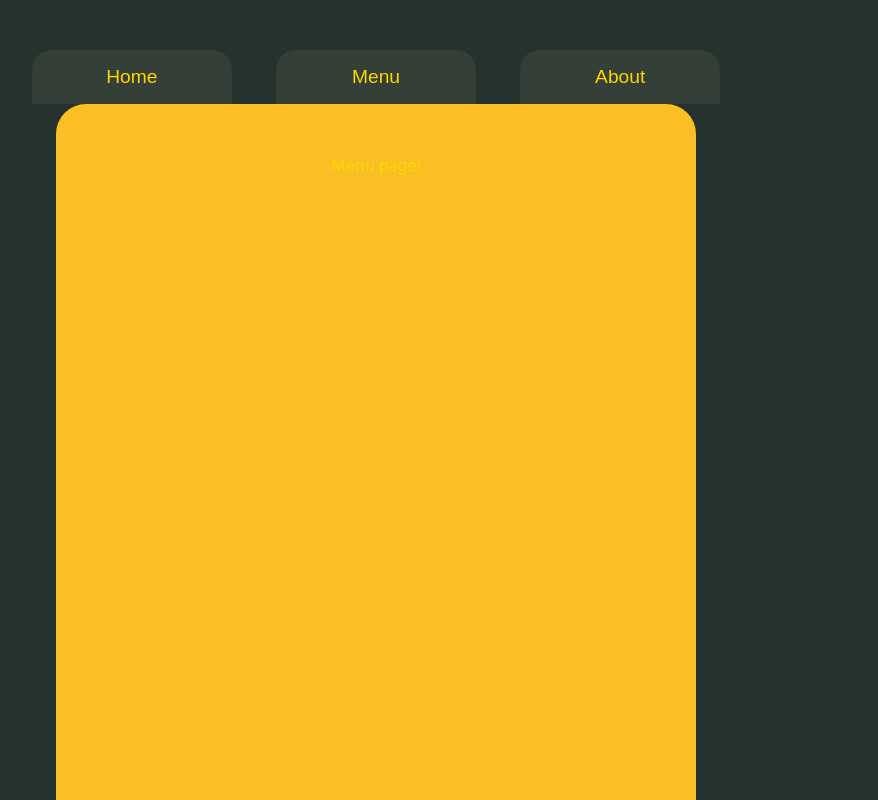
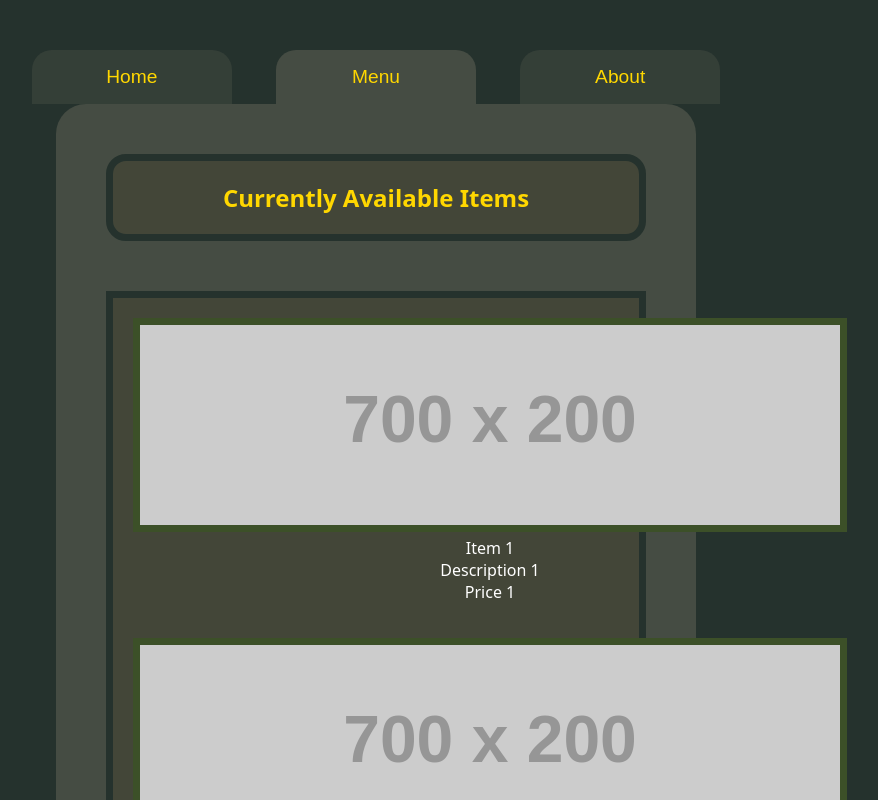
Before and after one commit to dharrison37-gitit/odin-restaurant-page, a website built with webpack: page src/template.html in a window 1280 px wide. Both pictures are taken after a click on the button "Menu". Shown: the top 800 px of the page, without its empty margins (264-1142 px from the left). Built offline with nearby package versions, Linux system fonts and the light colour scheme; placeholder pictures from the web are drawn by us.

Commit message:
Create initial home and menu scripts and styling

```diff
--- a/src/about/about-module.css
+++ b/src/about/about-module.css
@@ -1,3 +1,3 @@
 .about {
-    background-color: rgb(251, 191, 38);
+    /* background-color: rgb(251, 191, 38); */
 }
--- a/src/home/home-module.css
+++ b/src/home/home-module.css
@@ -1,24 +1,24 @@
 .home {
-    background-color: rgb(69 76 67 / 1);
-
-    h1 {
-        background-color: rgb(67 70 56 / 1);
-        padding: 20px;
-        border: 7px solid rgb(37 50 45 / 1);
-        border-radius: 20px;
-        corner-shape: notch notch bevel bevel;
-    }
-
     .info {
         background-color: rgb(67 70 56 / 1);
         padding: 50px;
-        margin: 50px;
+        margin: 50px auto;
         border: 7px solid rgb(37 50 45 / 1);
         font-size: 1.2rem;
     }
 
+    .hours {
+        font-size: 2rem;
+        text-shadow: 1px 1px 20px limegreen;
+    }
+
+    .info:last-child {
+        border-radius: 20px;
+        corner-shape: square square bevel bevel;
+    }
+
     .mainImg {
-        height: 300px;
+        max-width: 100%;
         border: 7px solid rgb(37 50 45 / 1);
     }
 }
--- a/src/home/homePage.js
+++ b/src/home/homePage.js
@@ -9,7 +9,7 @@ export default function homePage() {
     homeDiv.appendChild(header);
 
     const hours = document.createElement("div");
-    hours.classList.add("info");
+    hours.classList.add("info", "hours");
     hours.textContent = "Open 24 hours a day";
     homeDiv.appendChild(hours);
 
--- a/src/index.js
+++ b/src/index.js
@@ -6,12 +6,15 @@ import aboutPage from "./about/aboutPage.js";
 
 const content = document.querySelector("#content");
 const controls = document.querySelector("nav");
+const buttons = document.querySelectorAll(".btn");
 
-content.appendChild(homePage());
+let page = homePage();
+
+content.appendChild(page);
 
 controls.addEventListener("click", (e) => {
     clearContent();
-    let page = null;
+    setActive(e);
 
     switch (e.target.id) {
         case "home":
@@ -27,6 +30,7 @@ controls.addEventListener("click", (e) => {
             break;
     }
 
+    setActive(e);
     content.appendChild(page);
 });
 
@@ -35,3 +39,13 @@ function clearContent() {
         content.removeChild(content.lastElementChild);
     }
 }
+
+function setActive(e) {
+    for (let i = 0; i < buttons.length; i++) {
+        if (buttons[i].id === e.target.id) {
+            buttons[i].classList.add("active");
+        } else {
+            buttons[i].classList.remove("active");
+        }
+    }
+}
--- a/src/menu/menu-module.css
+++ b/src/menu/menu-module.css
@@ -1,3 +1,23 @@
 .menu {
-    background-color: rgb(251, 191, 38);
+    .grid-container {
+        background-color: rgb(67 70 56 / 1);
+        border: 7px solid rgb(37 50 45 / 1);
+        display: grid;
+        grid-template-columns: 1fr;
+        gap: 20px;
+        justify-items: center;
+        align-items: center;
+        padding: 20px;
+        margin: 50px auto;
+    }
+
+    .item {
+        width: 100%;
+        height: 300px;
+        color: white;
+    }
+
+    img {
+        border: 7px solid rgb(60 80 40 / 1);
+    }
 }
--- a/src/menu/menuPage.js
+++ b/src/menu/menuPage.js
@@ -1,10 +1,73 @@
 import "./menu-module.css";
+
+class FoodItem {
+    id = crypto.randomUUID();
+
+    constructor(itemImg, itemName, itemDescription, itemPrice) {
+        this.itemImg = itemImg;
+        this.itemName = itemName;
+        this.itemDescription = itemDescription;
+        this.itemPrice = itemPrice;
+    }
+}
 
 export default function menuPage() {
     const menuDiv = document.createElement("div");
     menuDiv.classList.add("menu");
 
-    menuDiv.textContent = "Menu page!";
+    const h2 = document.createElement("h2");
+    h2.textContent = "Currently Available Items";
+    menuDiv.appendChild(h2);
+
+    const items = [
+        new FoodItem(
+            "https://placehold.co/700x200",
+            "Item 1",
+            "Description 1",
+            "Price 1",
+        ),
+        new FoodItem(
+            "https://placehold.co/700x200",
+            "Item 2",
+            "Description 2",
+            "Price 2",
+        ),
+        new FoodItem(
+            "https://placehold.co/700x200",
+            "Item 3",
+            "Description 3",
+            "Price 3",
+        ),
+    ];
+
+    const gridContainer = document.createElement("div");
+    gridContainer.classList.add("grid-container");
+
+    items.forEach((item) => {
+        const itemContainer = document.createElement("div");
+        itemContainer.classList.add("item");
+
+        const itemImg = document.createElement("img");
+        itemImg.src = item.itemImg;
+        itemImg.alt = "Food Item Image";
+
+        const itemName = document.createElement("p");
+        itemName.textContent = item.itemName;
+
+        const itemDescription = document.createElement("p");
+        itemDescription.textContent = item.itemDescription;
+
+        const itemPrice = document.createElement("p");
+        itemPrice.textContent = `${item.itemPrice}`;
+
+        itemContainer.appendChild(itemImg);
+        itemContainer.appendChild(itemName);
+        itemContainer.appendChild(itemDescription);
+        itemContainer.appendChild(itemPrice);
+
+        gridContainer.appendChild(itemContainer);
+    });
+    menuDiv.appendChild(gridContainer);
 
     return menuDiv;
 }
--- a/src/styles.css
+++ b/src/styles.css
@@ -28,8 +28,18 @@ body {
 
 .container {
     width: 80vw;
+    height: 100vh;
     text-align: center;
     margin: 0 auto;
+}
+
+h1,
+h2 {
+    background-color: rgb(67 70 56 / 1);
+    padding: 20px;
+    border: 7px solid rgb(37 50 45 / 1);
+    border-radius: 20px;
+    corner-shape: notch notch square square;
 }
 
 button {
@@ -45,27 +55,27 @@ button {
 .home,
 .menu,
 .about {
+    background-color: rgb(69 76 67 / 1);
     width: 50vw;
-    height: 100vh;
     padding: 50px;
     margin: 0 auto;
     border-radius: 30px;
     corner-shape: notch notch bevel bevel;
 }
 
-#home,
-#menu,
-#about {
+.btn-home,
+.btn-menu,
+.btn-about {
     background-color: rgb(69 76 67 / 0.5);
     color: gold;
 }
 
-#home:hover,
-#menu:hover,
-#about:hover {
+.btn-home:hover,
+.btn-menu:hover,
+.btn-about:hover {
     background-color: rgb(69 76 67 / 1);
 }
 
 .active {
-    background-color: rgb(69 76 67 / 1);
+    background-color: rgb(69 76 67 / 1) !important;
 }
--- a/src/template.html
+++ b/src/template.html
@@ -13,9 +13,9 @@
 
         <header>
             <nav>
-                <button id="home" class="btn">Home</button>
-                <button id="menu" class="btn">Menu</button>
-                <button id="about" class="btn">About</button>
+                <button id="home" class="btn btn-home active">Home</button>
+                <button id="menu" class="btn btn-menu">Menu</button>
+                <button id="about" class="btn btn-about">About</button>
             </nav>
         </header>
 
```
